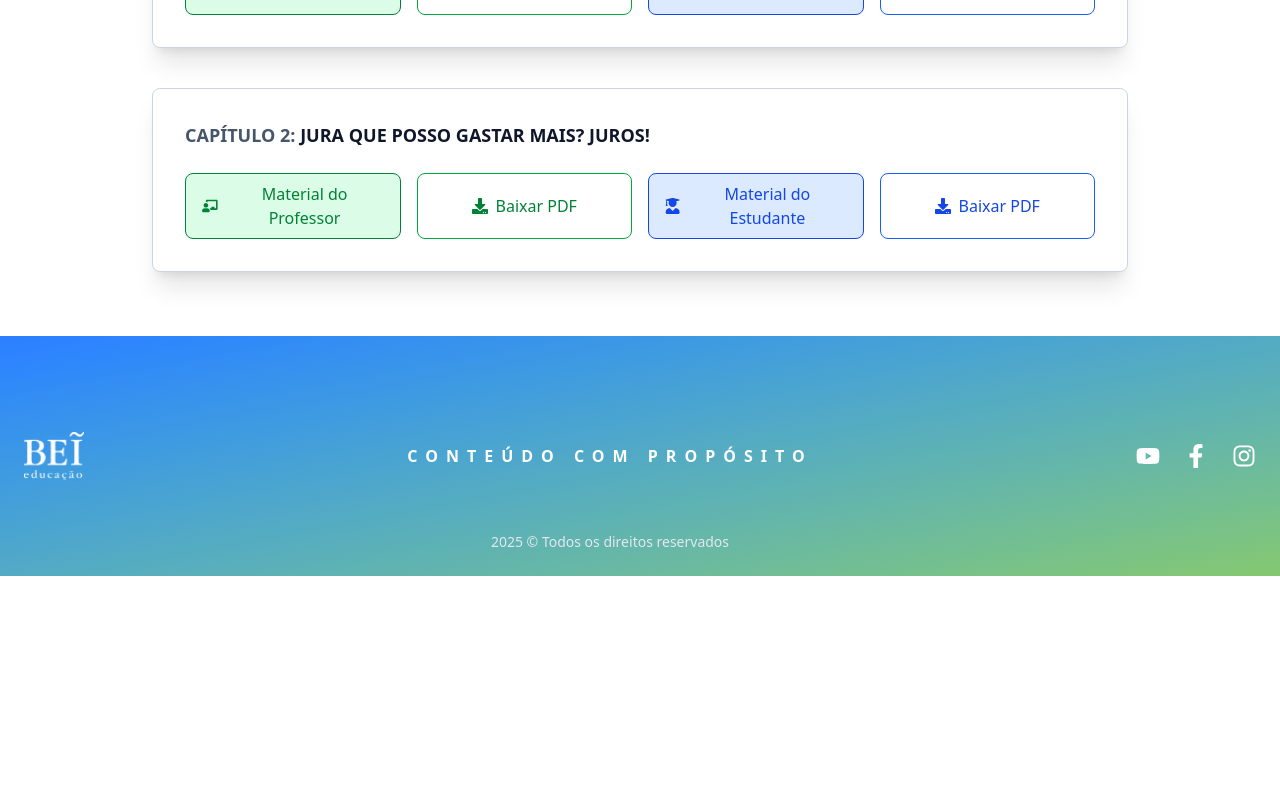
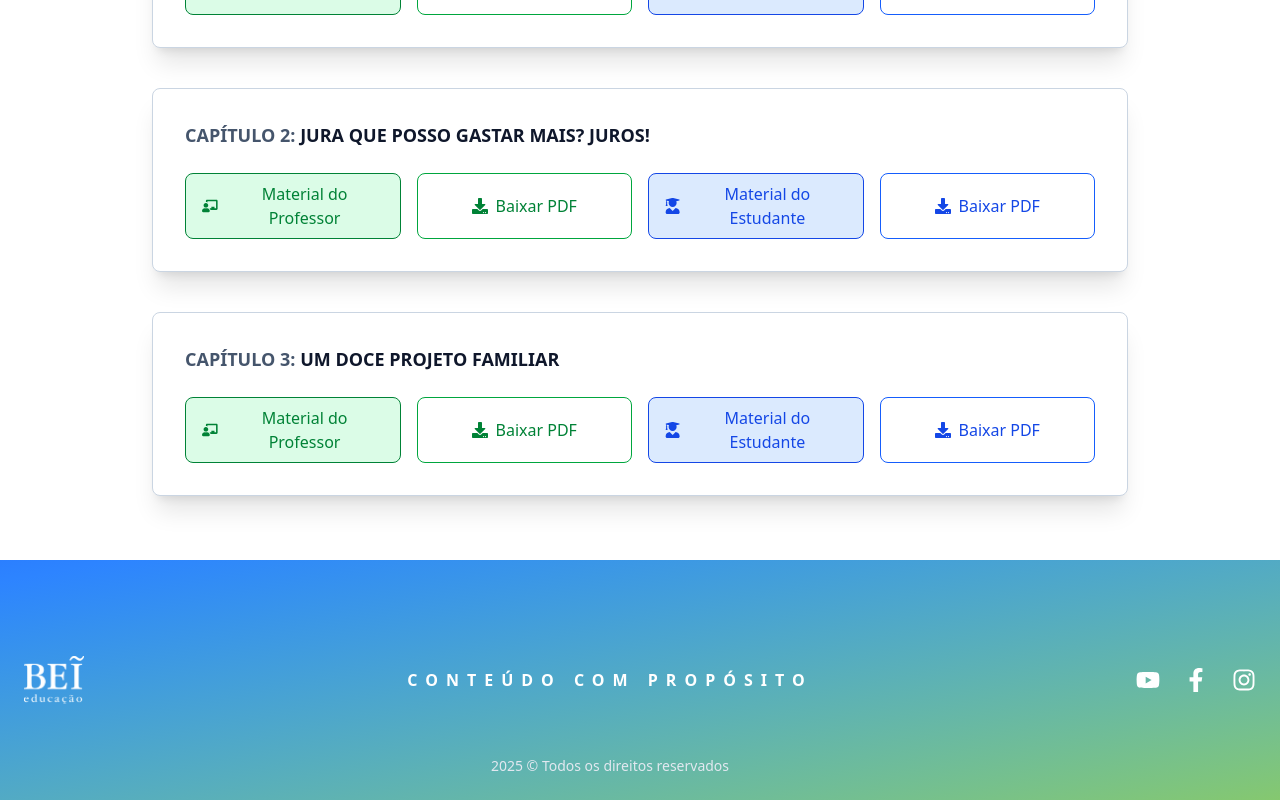
Before and after one commit to heliobei/exerciciosextras1a, a React (Vite) app: page / in a window 1280 px wide. Shown: the part 1040-1840 px from the top of the page. Before the commit the page ends 1616 px from the top, so only its background shows below. Built offline with nearby package versions, Linux system fonts and the light colour scheme.

Commit message:
Update ChapterList.jsx

```diff
--- a/src/components/ChapterList.jsx
+++ b/src/components/ChapterList.jsx
@@ -4,7 +4,7 @@ import ChapterCard from "./ChapterCard";
 const chapters = [
   { id: 1, title: "Ter ou ser? Eis a questão...", teacherPdf: "/assets/pdfs/Educador_Capitulo_01_1a.pdf", studentPdf: "/assets/pdfs/Estudante_Capitulo_01_1a.pdf" },
   { id: 2, title: "Jura que posso gastar mais? Juros!", teacherPdf: "/assets/pdfs/Educador_Capitulo_02_1a.pdf", studentPdf: "/assets/pdfs/Estudante_Capitulo_02_1a.pdf" },
-
+  { id: 3, title: "Um doce projeto familiar", teacherPdf: "/assets/pdfs/Educador_Capitulo_03_1a.pdf", studentPdf: "/assets/pdfs/Estudante_Capitulo_03_1a.pdf" },
 ];
 
 const ChapterList = () => {
```
